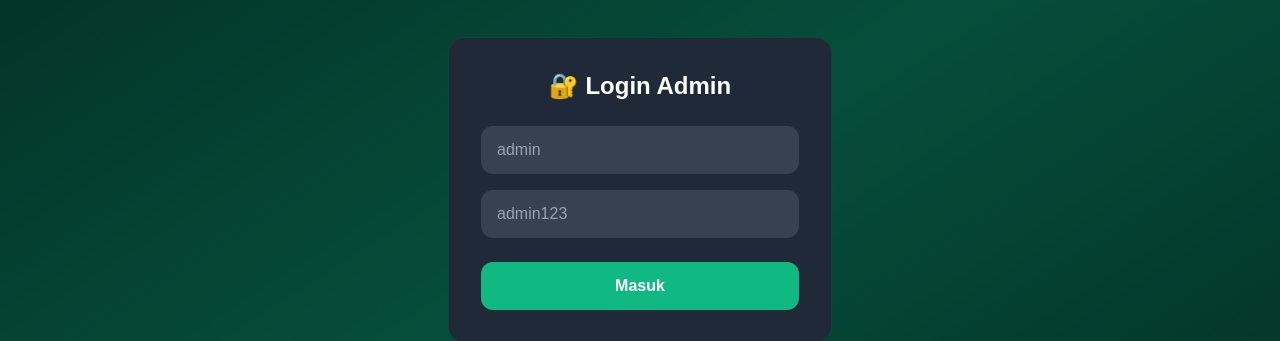
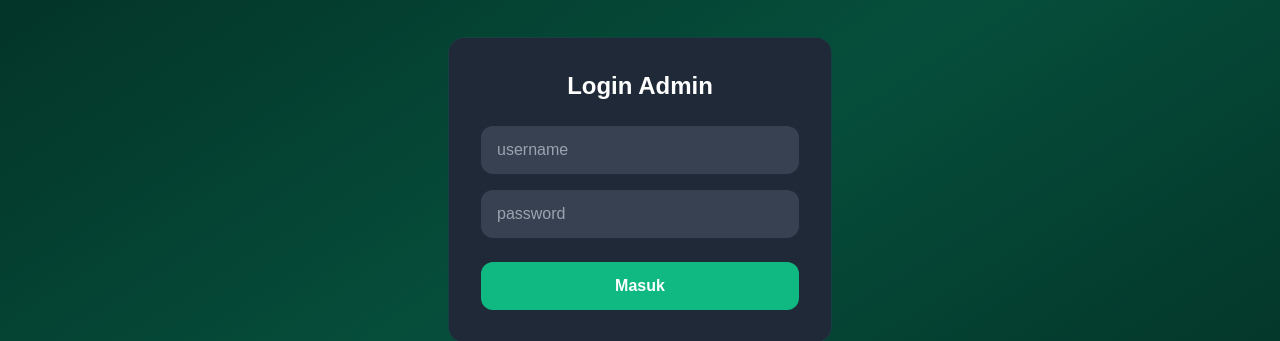
Before and after one commit to marketlloyd-dev/pemilihan-ketua, a React (Vite) app: page /admin in a window 1280 px wide. Shown: the part 203-544 px from the top of the page. Built offline with nearby package versions, Linux system fonts and the light colour scheme.

Commit message:
kadkdkaj

```diff
--- a/src/pages/Admin.jsx
+++ b/src/pages/Admin.jsx
@@ -146,11 +146,11 @@ export default function Admin() {
   if (!loggedIn) {
     return (
       <div className="min-h-[80vh] flex items-center justify-center p-4">
-        <form onSubmit={(e) => { e.preventDefault(); if (username === 'admin' && password === 'admin123') setLoggedIn(true); else alert('Salah'); }}
+        <form onSubmit={(e) => { e.preventDefault(); if (username === 'rizal_baok' && password === 'adminjes') setLoggedIn(true); else alert('Salah'); }}
           className="bg-gray-800 p-6 sm:p-8 rounded-2xl w-full max-w-sm border border-emerald-700/30">
-          <h2 className="text-white text-xl sm:text-2xl font-bold mb-6 text-center">🔐 Login Admin</h2>
-          <input className="w-full mb-4 px-4 py-3 bg-gray-700 text-white rounded-xl" placeholder="admin" value={username} onChange={e => setUsername(e.target.value)} />
-          <input type="password" className="w-full mb-6 px-4 py-3 bg-gray-700 text-white rounded-xl" placeholder="admin123" value={password} onChange={e => setPassword(e.target.value)} />
+          <h2 className="text-white text-xl sm:text-2xl font-bold mb-6 text-center"> Login Admin</h2>
+          <input className="w-full mb-4 px-4 py-3 bg-gray-700 text-white rounded-xl" placeholder="username" value={username} onChange={e => setUsername(e.target.value)} />
+          <input type="password" className="w-full mb-6 px-4 py-3 bg-gray-700 text-white rounded-xl" placeholder="password" value={password} onChange={e => setPassword(e.target.value)} />
           <button type="submit" className="w-full bg-emerald-500 text-white py-3 rounded-xl font-bold">Masuk</button>
         </form>
       </div>
@@ -164,7 +164,7 @@ export default function Admin() {
       <div className="max-w-5xl mx-auto">
         {/* Header */}
         <div className="flex flex-col sm:flex-row sm:items-center justify-between gap-3 mb-6">
-          <h1 className="text-2xl sm:text-3xl font-bold text-white">⚙️ Panel Admin</h1>
+          <h1 className="text-2xl sm:text-3xl font-bold text-white"> Panel Admin</h1>
           <div className="flex flex-wrap gap-2">
             <button onClick={() => { resetForm(); setShowAddForm(true); }} className="bg-emerald-500 text-white px-3 py-2 rounded-xl text-xs sm:text-sm font-semibold">+ Tambah</button>
             <button onClick={() => exportToExcel(data)} className="bg-green-600 text-white px-3 py-2 rounded-xl text-xs sm:text-sm font-semibold">📥 Excel</button>
```
